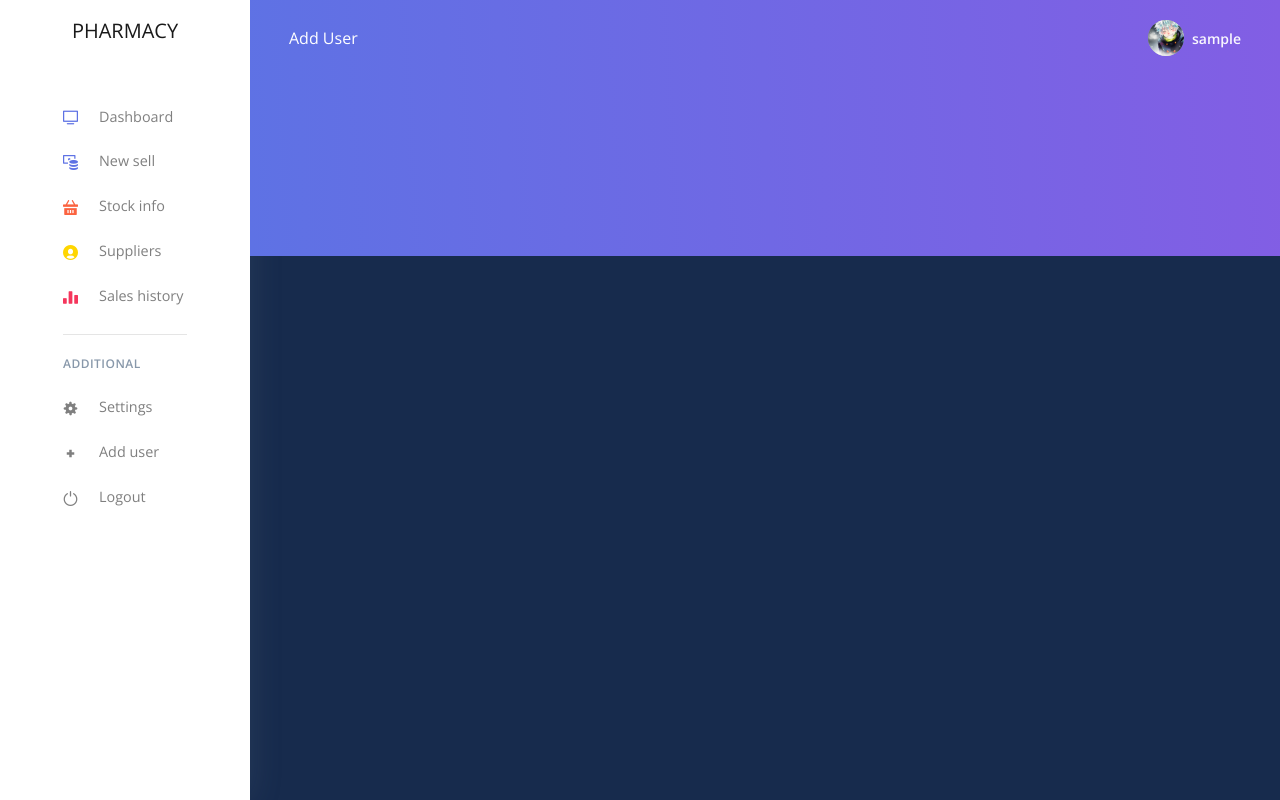
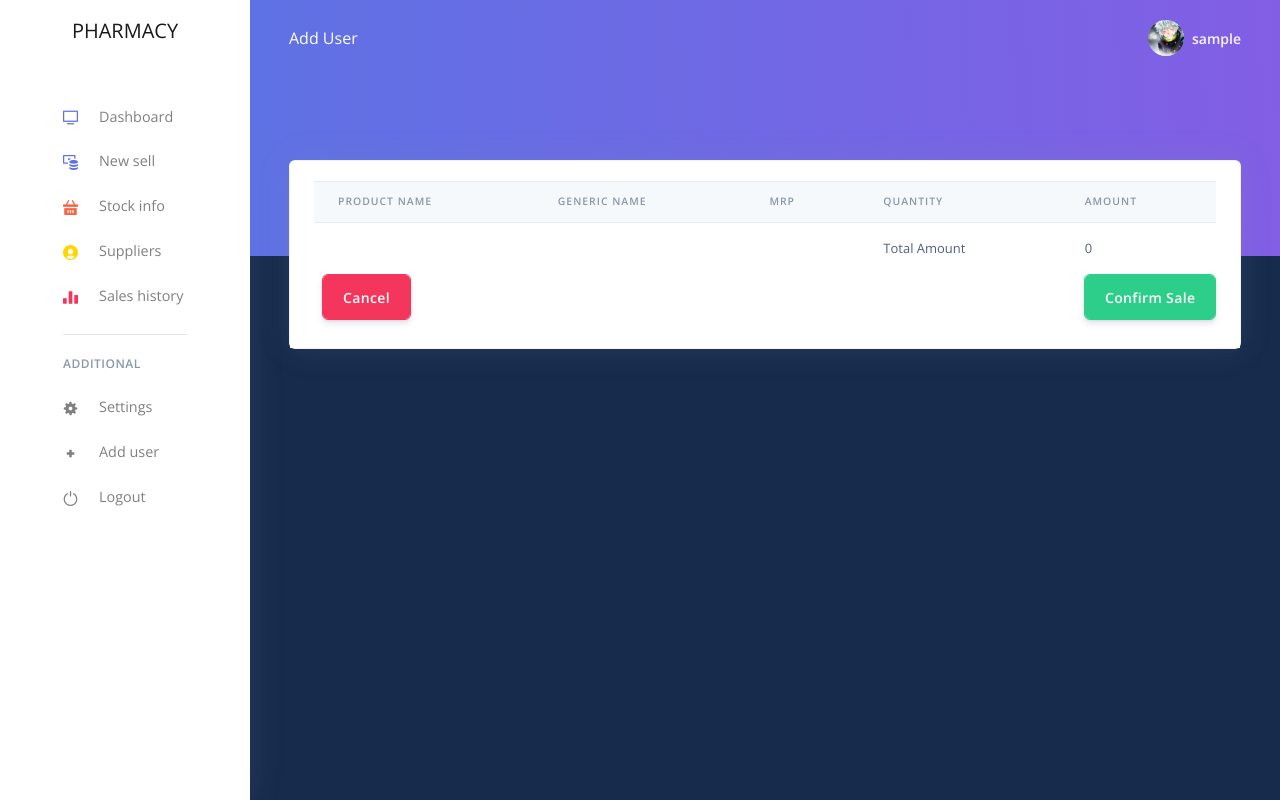
Before and after one commit to nandu1336/pharmacy-1, a Flask app: page /confirm-sale in a window 1280 px wide. Run offline with Flask 2, Linux system fonts and the light colour scheme; the visitor is signed in with stand-in values (Sample User, id 1); data that the repository does not hold is empty; some libraries are stand-ins or nearby versions.

Commit message:
cancel and confirm buttons not working yet

```diff
--- a/bps/forms.py
+++ b/bps/forms.py
@@ -57,3 +57,7 @@ class QuerySales(FlaskForm):
 	startDate = DateField('Start date', format = "%Y-%m-%d" , validators = [DataRequired()])
 	endDate = DateField('End date', format = "%Y-%m-%d" , validators = [DataRequired()])
 	submit = SubmitField('Search')
+
+class finishSale(FlaskForm):
+	cancel = SubmitField('Cancel')
+	confirm = SubmitField('Confirm Sale')
--- a/bps/main/working.py
+++ b/bps/main/working.py
@@ -1,6 +1,6 @@
 from flask import Blueprint,render_template,redirect,flash,url_for,session,request
 from bps.dbase import connection,cursor
-from bps.forms import SearchBarForm,NewEntry,ChoseProducts,QuerySales
+from bps.forms import SearchBarForm,NewEntry,ChoseProducts,QuerySales,finishSale
 import datetime
 
 Dashboard = Blueprint('Dashboard', __name__)
@@ -130,7 +130,23 @@ def suppliersInfo():
 # NEW SELL ---> CHECK NOW ---> CONFIRM
 @Dashboard.route('/confirm-sale' , methods = ['POST','GET'])
 def confirmSale():
+	cursor = connection.cursor()
+	form = finishSale()
 	if 'user' in session:
-		return render_template("confirmSale.html",title = 'Confirm Sale')
+		cursor.execute("SELECT * FROM purchase")
+		purchaseInfo = cursor.fetchall()
+		totalAmount=0
+		if purchaseInfo != None :
+			for i in range(len(purchaseInfo)):
+				totalAmount = totalAmount + purchaseInfo[i][4]
+		if request.method == 'POST' :
+			if request.form['cancel'] == "cancel" :
+				if cursor.execute("DELETE FROM purchase") :
+					connection.commit()
+				return render_template("dashboard.html", requestFrom = "dashboard", title = 'Dashboard')
+			else :
+				return render_template("confirmSale.html", requestFrom = "dashboard", title = 'Confirm Sale', purchaseInfo = purchaseInfo, totalAmount = totalAmount, form = form)
+
+		return render_template("confirmSale.html", requestFrom = "dashboard", title = 'Confirm Sale', purchaseInfo = purchaseInfo, totalAmount = totalAmount, form = form)
 	else:
 		return redirect(url_for('Login.login'))
--- a/bps/templates/confirmSale.html
+++ b/bps/templates/confirmSale.html
@@ -4,6 +4,59 @@
 
 
 <body>
+
+	<div class="container-fluid mt--7">
+    	<div class="row">
+        	<div class="col">
+         	 <div class="card shadow">
+          	  <div class="card-header border-0">
+          	  		            <div class="table-responsive">
+					              <table class="table align-items-center table-flush">
+					                <thead class="thead-light">
+					                  <tr>
+					                    <th scope="col">Product Name</th>
+					                    <th scope="col">Generic Name</th>
+					                    <th scope="col">MRP</th>
+					                    <th scope="col">Quantity</th>
+					                    <th scope="col">Amount</th>
+					                  </tr>
+					                </thead>
+					                <tbody>
+					                  {% for row in purchaseInfo %}
+					                    <tr>
+					                      {% for i in range(0,5) %}
+					                        <td>
+					                          {{ row[i] }}
+					                        </td>
+					                      {% endfor %}
+					                    </tr>
+					                  {% endfor %}
+					                  <tr>
+					                  		<td colspan="3"></td>
+					                    	<td colspan="1">Total Amount</td>
+					                    	<td>{{ totalAmount }}</td>
+					                   </tr>
+					                </tbody>
+					              </table>
+					            </div>
+
+
+					            <form role="form" method = "POST" action="{{             url_for('Dashboard.confirmSale') }}">
+           						   {{ form.hidden_tag() }}
+						            <div class="btn-toolbar justify-content-between" role="toolbar" aria-label="Toolbar with button groups">
+						              <div class="btn-group ml-2 mb-2" role="group" aria-label="First group">
+						                {{ form.cancel(class="form-control btn btn-danger") }}
+						              </div>
+						              <div class="btn-group ml-2 mb-2" role="group" aria-label="First group">
+						                {{ form.confirm(class="form-control btn btn-success") }}
+						              </div>
+						            </div>
+						        </form>
+          	  </div>
+       		 </div>
+    		</div>
+		</div>
+	</div>
 </body>
 
 {% endblock content %}
```
